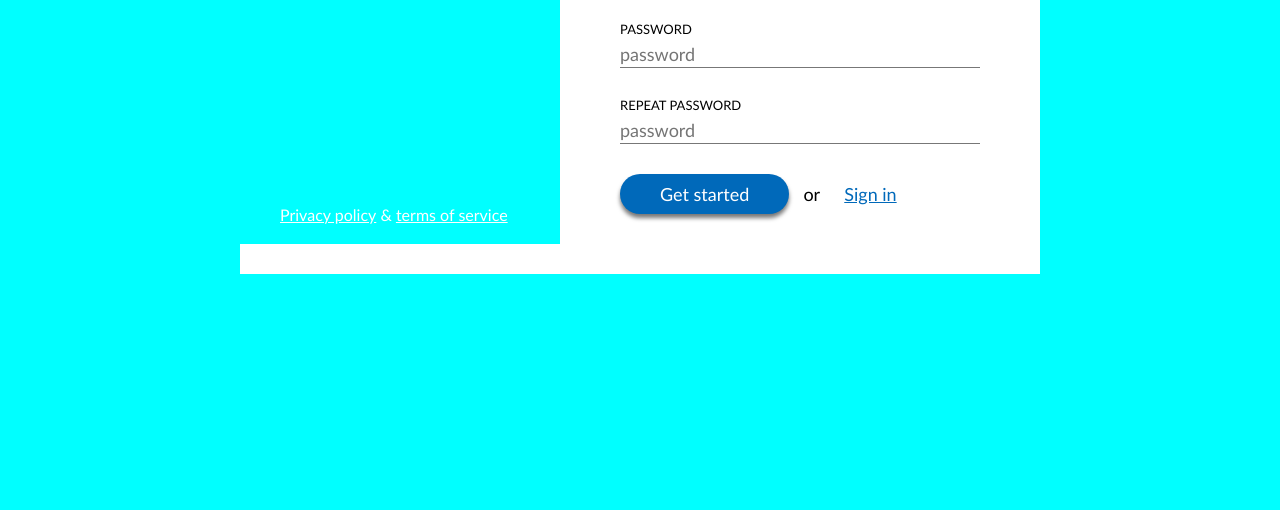
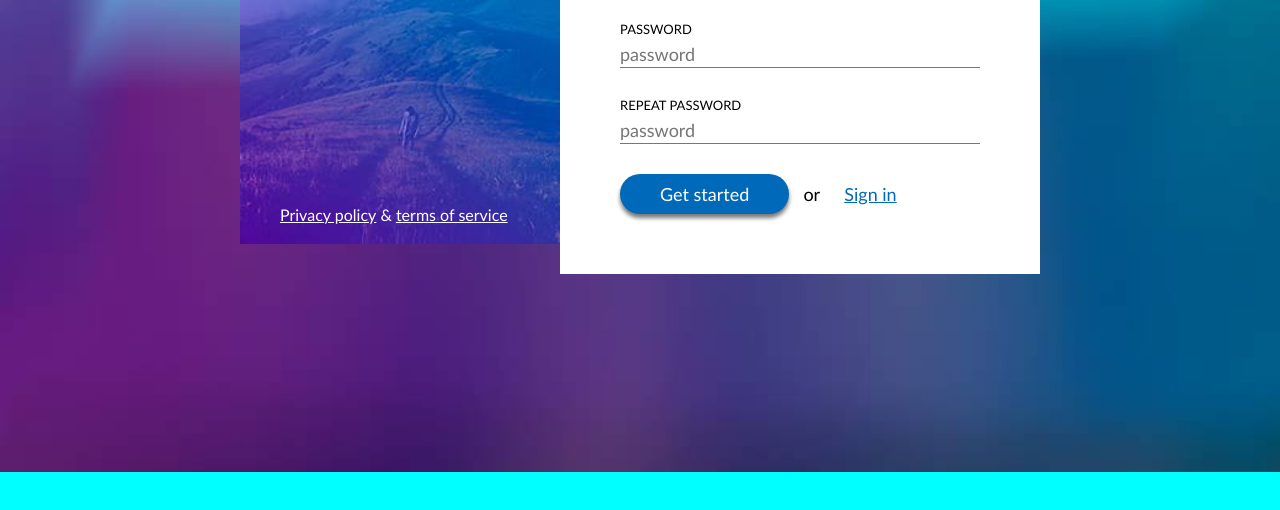
Before and after one commit to bemze/6-sign-up, a plain HTML site: page index.html in a window 1280 px wide. Shown: the part 290-800 px from the top of the page. Drawn offline with Linux system fonts and the light colour scheme.

Commit message:
css update photo ir background

```diff
--- a/css/custom.css
+++ b/css/custom.css
@@ -1,16 +1,24 @@
 body {
     background-color: aqua;
+    background-image: url(../img/background.jpg);
+    background-position: center;
+    background-repeat: no-repeat;
+    background-size: cover;
 }
     .container {
         display: inline-block;
         width: 800px;
         margin-top: 100px;
         margin-left: calc((100% - 800px) / 2);
-        background-color: #fff;
+        /* background-color: #fff; */
         position: relative;
 
     }
         .left-column {
+            background-image: url(../img/kalnas.jpg);
+            background-position: center;
+            background-repeat: no-repeat;
+            background-size: cover;
             display: inline-block;
             width: 40%;
             padding: 40px;
```
Also changed, not shown: img/background.jpg (added), img/kalnas.jpg (renamed from kalnas.jpg).
